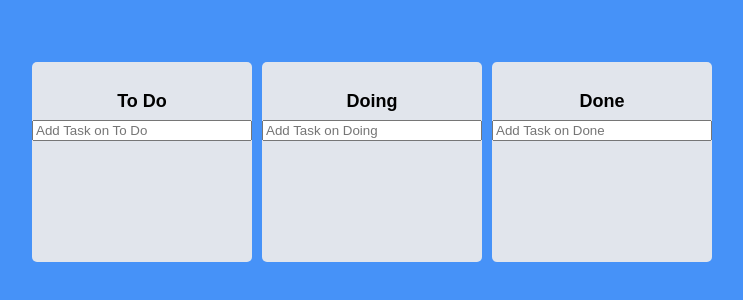
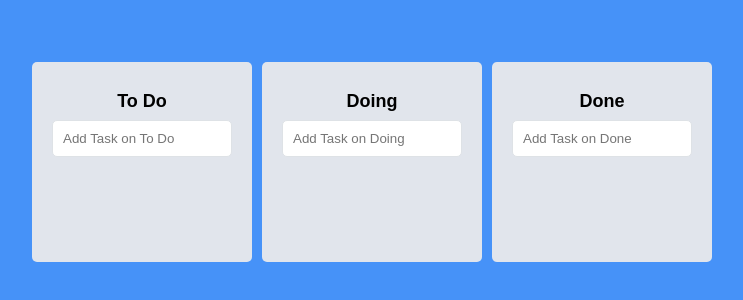
Before and after one commit to jiwonmik/Drag-and-Drop-Boards, a React (Create React App) app: page / in a window 1280 px wide. Shown: the part 238-538 px from the top of the page, without its empty margins (268-1011 px from the left). Built offline with nearby package versions, Linux system fonts and the light colour scheme.

Commit message:
save to localStorage

```diff
--- a/src/components/Board.tsx
+++ b/src/components/Board.tsx
@@ -22,11 +22,6 @@ const Wrapper =styled.div`
   background-color: ${(props) => props.theme.boardColor};
 `;
 
-interface IAreaProps {
-  isDraggingOver: boolean;
-  isDraggingFromThis: boolean;
-}
-
 const Area = styled.div<IAreaProps>`
   border-radius: 5px;
   flex-grow: 1;
@@ -35,20 +30,30 @@ const Area = styled.div<IAreaProps>`
   props.isDraggingFromThis ? "#b2bec3" : "transparent"};
   transition: background-color .3s ease-in-out;
   padding: 20px;
+
 `
-
 const Form = styled.form`
   width: 100%;
   input {
     width: 100%;
   }
+  display: flex;
+  padding: 0px 20px 0px 20px;
 `
+const Input = styled.input`
+  padding: 10px;
+  border-radius: 5px;
+  border: 1px solid #dee2e6;
+`;
+interface IAreaProps {
+  isDraggingOver: boolean;
+  isDraggingFromThis: boolean;
+}
 
 interface IBoardProps {
   toDos: ITodo[];
   boardId: string;
 }
-
 interface IForm {
   toDo: string;
 }
@@ -70,11 +75,13 @@ function Board({toDos, boardId}: IBoardProps){
     });
     setValue("toDo", "");
   }
+  // save to localStorage
+  localStorage.setItem(boardId, JSON.stringify(toDos));
   return (
     <Wrapper>
       <Title>{boardId}</Title>
       <Form onSubmit={handleSubmit(onValid)}>
-        <input
+        <Input
         {...register("toDo", {required: true})}
         type="text" placeholder= {`Add Task on ${boardId}`}/>
       </Form>
```
